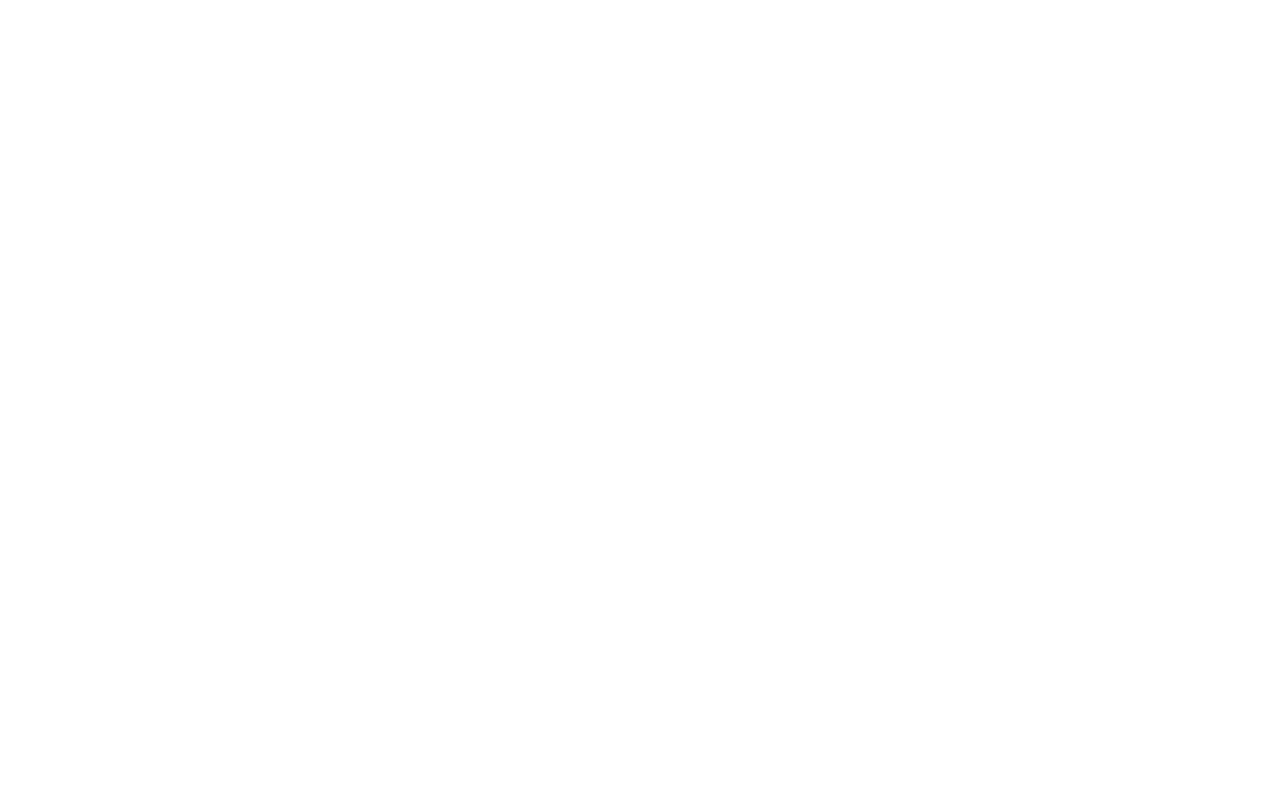
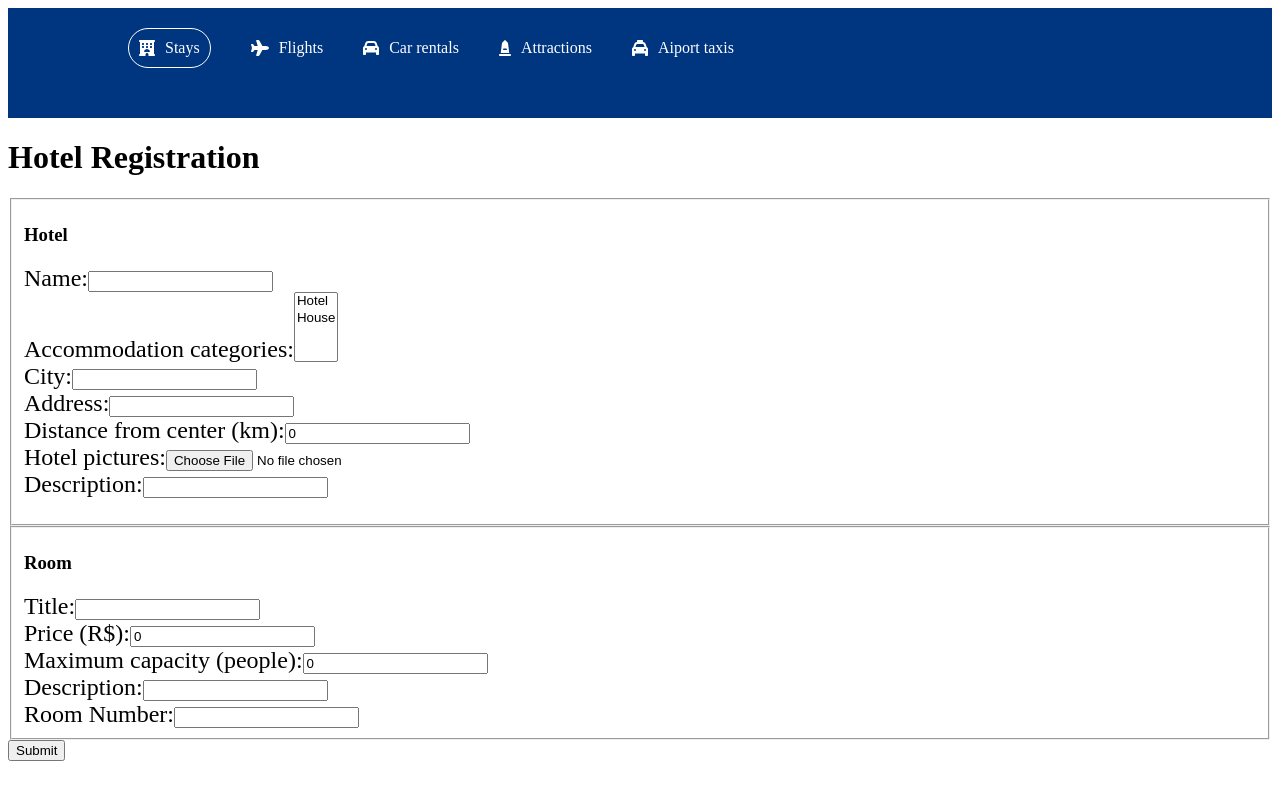
Before and after one commit to maxleirbag/superbooking-app, a React (Vite) app in the folder frontend/: page /hotels/create in a window 1280 px wide. Before the commit this address had no page. Shown: the top 800 px of the page. Built offline with nearby package versions, Linux system fonts and the light colour scheme.

Commit message:
feature: hotel-room registration page

```diff
--- a/frontend/src/App.jsx
+++ b/frontend/src/App.jsx
@@ -3,6 +3,7 @@
 import List from "./pages/list/List";
 import Hotel from "./pages/hotel/Hotel";
 import Login from "./pages/login/Login";
+import HotelCreation from "./pages/hotelCreation/HotelCreation";
 
 const App = () => {
   return (
@@ -12,6 +13,7 @@
         <Route path="/hotels/" element={<List />} />
         <Route path="/hotels/hotel/:id" element={<Hotel />} />
         <Route path="/login" element={<Login />} />
+        <Route path="/hotels/create" element={<HotelCreation />} />
       </Routes>
     </BrowserRouter>
   );
--- a/frontend/src/components/footer/Footer.jsx
+++ b/frontend/src/components/footer/Footer.jsx
@@ -1,4 +1,4 @@
-import './footer.css';
+import "./footer.css";
 
 const Footer = () => {
   return (
@@ -40,9 +40,9 @@
           <li className="fListItem">Users Rights</li>
         </ul>
       </div>
-			<div className="text">Copyright © 2022 Superbooking.com™. All rights reserved.</div>
+      <div className="text">Copyright © 2023 Superbooking™. All rights reserved.</div>
     </div>
-	)
-}
+  );
+};
 
 export default Footer;
--- a/frontend/src/pages/home/Home.jsx
+++ b/frontend/src/pages/home/Home.jsx
@@ -1,12 +1,13 @@
-import './home.css'
-import React from 'react';
-import Navbar from '../../components/navbar/Navbar';
-import Header from '../../components/header/Header';
-import PropertyList from '../../components/propertyList/PropertyList';
-import FeaturedProperties from '../../components/featuredProperties/FeaturedProperties';
-import FeaturedDestinations from '../../components/featuredDestinations/FeaturedDestinations';
-import Mail from '../../components/mail/Mail';
-import Footer from '../../components/footer/Footer';
+import "./home.css";
+import React from "react";
+import Navbar from "../../components/navbar/Navbar";
+import Header from "../../components/header/Header";
+import PropertyList from "../../components/propertyList/PropertyList";
+import FeaturedProperties from "../../components/featuredProperties/FeaturedProperties";
+import FeaturedDestinations from "../../components/featuredDestinations/FeaturedDestinations";
+import Mail from "../../components/mail/Mail";
+import Footer from "../../components/footer/Footer";
+import { Link } from "react-router-dom";
 
 const Home = () => {
   const selectedHeaderType = false;
@@ -15,7 +16,10 @@
       <Navbar />
       <Header headerType={selectedHeaderType} />
       <div className="homeContainer">
-				<h2 className='homeTitle'>Featured destinations</h2>
+        <Link to={`/hotels/create`}>
+          <button>Novo hotel</button>
+        </Link>
+        <h2 className="homeTitle">Featured destinations</h2>
         <FeaturedDestinations />
         <h2 className="homeTitle">Browse categories</h2>
         <PropertyList />
@@ -25,6 +29,6 @@
         <Footer />
       </div>
     </div>
-	)
-}
+  );
+};
 export default Home;
--- /dev/null
+++ b/frontend/src/pages/hotelCreation/HotelCreation.jsx
@@ -0,0 +1,172 @@
+import React, { useReducer, useState } from "react";
+import Footer from "../../components/footer/Footer";
+import Header from "../../components/header/Header";
+import Mail from "../../components/mail/Mail";
+import "./hotelCreation.css";
+
+const formReducer = (state, event) => {
+  if (event.reset) {
+    return {
+      hotelName: "",
+      accommodationCategories: [],
+      city: "",
+      address: "",
+      distanceFromCenter: 0,
+      hotelDescription: "",
+      roomTitle: "",
+      roomPrice: "",
+      roomCapacity: "",
+      roomDescription: "",
+      roomNumber: "",
+    };
+  }
+  return {
+    ...state,
+    [event.name]: event.value,
+  };
+};
+
+function HotelCreation() {
+  const [formData, setFormData] = useReducer(formReducer, {});
+  const [submitting, setSubmitting] = useState(false);
+  const categories = ["Hotel", "House"];
+  // Fix categories selection
+  // Enable image input
+
+  const handleSubmit = (event) => {
+    event.preventDefault();
+    setSubmitting(true);
+
+    setTimeout(() => {
+      setSubmitting(false);
+    }, 3000);
+    console.log("submetido");
+  };
+
+  const handleChange = (event) => {
+    setFormData({
+      name: event.target.name,
+      value: event.target.value,
+    });
+  };
+
+  return (
+    <>
+      <Header headerType="list" />
+      <h1>Hotel Registration</h1>
+      {submitting && (
+        <div>
+          You are submitting the following:
+          <ul>
+            {Object.entries(formData).map(([name, value]) => (
+              <li key={name}>
+                <strong>{name}</strong>: {value.toString()}
+              </li>
+            ))}
+          </ul>
+        </div>
+      )}
+      <form onSubmit={handleSubmit}>
+        <fieldset disabled={submitting}>
+          <h3>Hotel</h3>
+          <label>
+            Name:
+            <input type="text" value={formData.hotelName || ""} name="hotelName" onChange={handleChange} />
+            {/* title */}
+          </label>
+          <br />
+          <label>
+            Accommodation categories:
+            <select value={formData.accommodationCategories} onChange={handleChange} name="categories" multiple={true}>
+              {/* <AccomodationSelection /> */}
+              {categories.length &&
+                categories.map((c) => (
+                  <option key={c} value={c}>
+                    {c}
+                  </option>
+                ))}
+            </select>
+            {/* category (String) ajustar API para lidar com array*/}
+          </label>
+          <br />
+          <label>
+            City:
+            <input onChange={handleChange} value={formData.city || ""} type="text" name="city" />
+          </label>
+          <br />
+          <label>
+            Address:
+            <input onChange={handleChange} value={formData.address || ""} type="text" name="address" />
+          </label>
+          <br />
+          <label>
+            Distance from center (km):
+            <input
+              onChange={handleChange}
+              value={formData.distanceFromCenter || 0}
+              type="number"
+              name="distanceFromCenter"
+            />
+          </label>
+          <br />
+          <label>
+            Hotel pictures:
+            <input onChange={handleChange} value={formData.photos || []} type="file" name="photos" />
+          </label>
+          <br />
+          <label>
+            Description:
+            <input
+              onChange={handleChange}
+              value={formData.hotelDescription || ""}
+              type="text"
+              name="hotelDescription"
+            />
+          </label>
+          <p />
+        </fieldset>
+        <fieldset disabled={submitting}>
+          {/* room */}
+          <h3>Room</h3>
+          <label>
+            Title:
+            <input onChange={handleChange} value={formData.roomTitle || ""} type="text" name="roomTitle" />
+          </label>
+          <br />
+          <label>
+            Price (R$):
+            <input onChange={handleChange} value={formData.roomPrice || 0} type="number" name="roomPrice" />
+          </label>
+          <br />
+          <label>
+            Maximum capacity (people):
+            <input
+              onChange={handleChange}
+              value={formData.roomCapacity || 0}
+              type="number"
+              min={1}
+              name="roomCapacity"
+            />
+          </label>
+          <br />
+          <label>
+            Description:
+            <input onChange={handleChange} value={formData.roomDescription || ""} type="text" name="roomDescription" />
+          </label>
+          <br />
+          <label>
+            Room Number:
+            <input onChange={handleChange} value={formData.roomNumber || ""} type="number" name="roomNumber" />
+          </label>
+        </fieldset>
+        <button type="submit" disabled={submitting}>
+          Submit
+        </button>
+      </form>
+      <Mail />
+      <Footer />
+    </>
+  );
+}
+
+export default HotelCreation;
--- /dev/null
+++ b/frontend/src/pages/hotelCreation/hotelCreation.css
@@ -0,0 +1,3 @@
+body {
+  font-size: 100%;
+}
```
Lines whose indentation alone changed are shown as unchanged.
